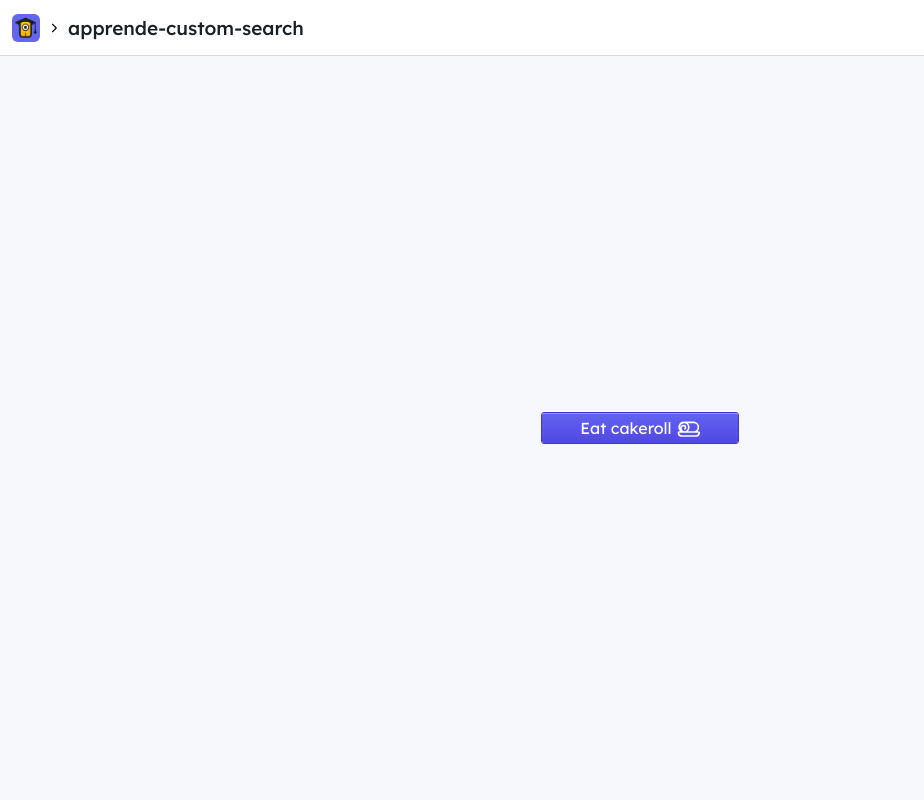
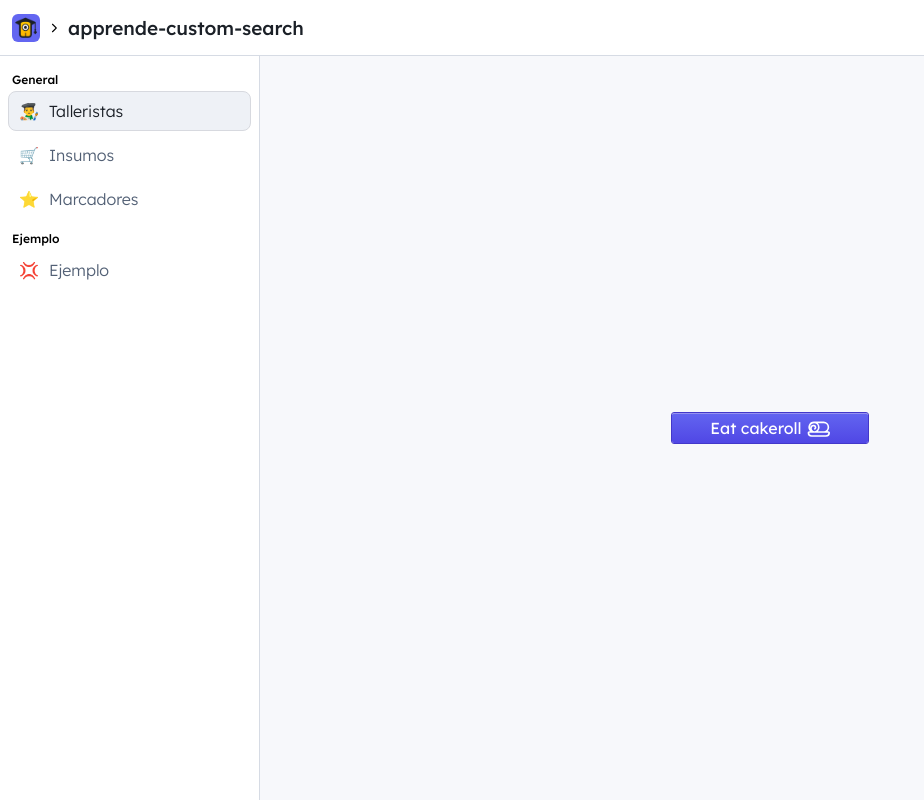
Before and after one commit to MyckollWinchester/inf225, a Flask app: page / in a window 1280 px wide. Shown: the whole page, without its empty margins (0-924 px from the left). Run offline with Flask 3, Linux system fonts and the light colour scheme.

Commit message:
Added aside navbar

```diff
--- a/static/css/base.css
+++ b/static/css/base.css
@@ -41,14 +41,24 @@ p {
 
 /* Temp */
 .container {
-  min-height: calc(100dvh - 56px); /* viewport - navbar height*/
   display: grid;
   place-content: center;
+  min-height: calc(100dvh - 56px); /* viewport - navbar height*/
+  width: 100%;
 }
 
 body {
   font-family: "lexend";
   background: var(--primary-bg-color);
+}
+
+header + div {
+  min-height: calc(100dvh - 56px);
+  display: flex;
+}
+
+main {
+  width: 100%;
 }
 
 /* BEM */
@@ -94,6 +104,57 @@ body {
   text-decoration: underline;
 }
 
+.navbar-container {
+  min-width: 260px;
+  min-height: calc(100dvh - 56px);
+  background-color: var(--secondary-bg-color);
+  border-right: 1px solid var(--primary-line-color);
+}
+
+.navbar {
+  --item-background-color: #EEF1F6;
+  --item-line-color: #D7D9DF;
+  --item-text-color: #526075;
+  display: flex;
+  flex-direction: column;
+  gap: 4px;
+  width: 100%;
+  padding: 8px;
+}
+.navbar__category {
+  font-weight: 500;
+  font-size: 0.75rem;
+  margin-top: 0.5rem;
+  margin-left: 0.25rem;
+}
+.navbar__category:hover {
+  cursor: default;
+}
+.navbar__item {
+  display: flex;
+  align-items: center;
+  height: 40px;
+  width: 100%;
+  text-decoration: none;
+  border-radius: 8px;
+  font-weight: 300;
+  color: var(--item-text-color);
+  border: 1px solid transparent;
+}
+.navbar__item:hover {
+  background-color: var(--item-background-color);
+}
+.navbar__item--selected {
+  background-color: var(--item-background-color);
+  border: 1px solid var(--item-line-color);
+  color: var(--primary-text-color);
+}
+.navbar__icon {
+  width: 40px;
+  text-align: center;
+}
+
+/* Components */
 .button {
   display: flex;
   justify-content: center;
--- a/templates/base.html
+++ b/templates/base.html
@@ -23,7 +23,33 @@
       <path d="M184.49,136.49l-80,80a12,12,0,0,1-17-17L159,128,87.51,56.49a12,12,0,1,1,17-17l80,80A12,12,0,0,1,184.49,136.49Z"></path>
     </svg> -->
   </header>
-  {% block content %}{% endblock %}
+  <div>
+    <aside class="navbar-container">
+      <nav class="navbar">
+        <h2 class="navbar__category">General</h2>
+        <a href="#" class="navbar__item navbar__item--selected">
+          <div class="navbar__icon">👨‍🎨</div>
+          Talleristas
+        </a>
+        <a href="#" class="navbar__item">
+          <div class="navbar__icon">🛒</div>
+          Insumos
+        </a>
+        <a href="#" class="navbar__item">
+          <div class="navbar__icon">⭐</div>
+          Marcadores
+        </a>
+        <h2 class="navbar__category">Ejemplo</h2>
+        <a href="#" class="navbar__item">
+          <div class="navbar__icon">💢</div>
+          Ejemplo
+        </a>
+      </nav>
+    </aside>
+    <main>
+      {% block content %}{% endblock %}
+    </main>
+  </div>
 </body>
 
 {% block script %}{% endblock %}
```
